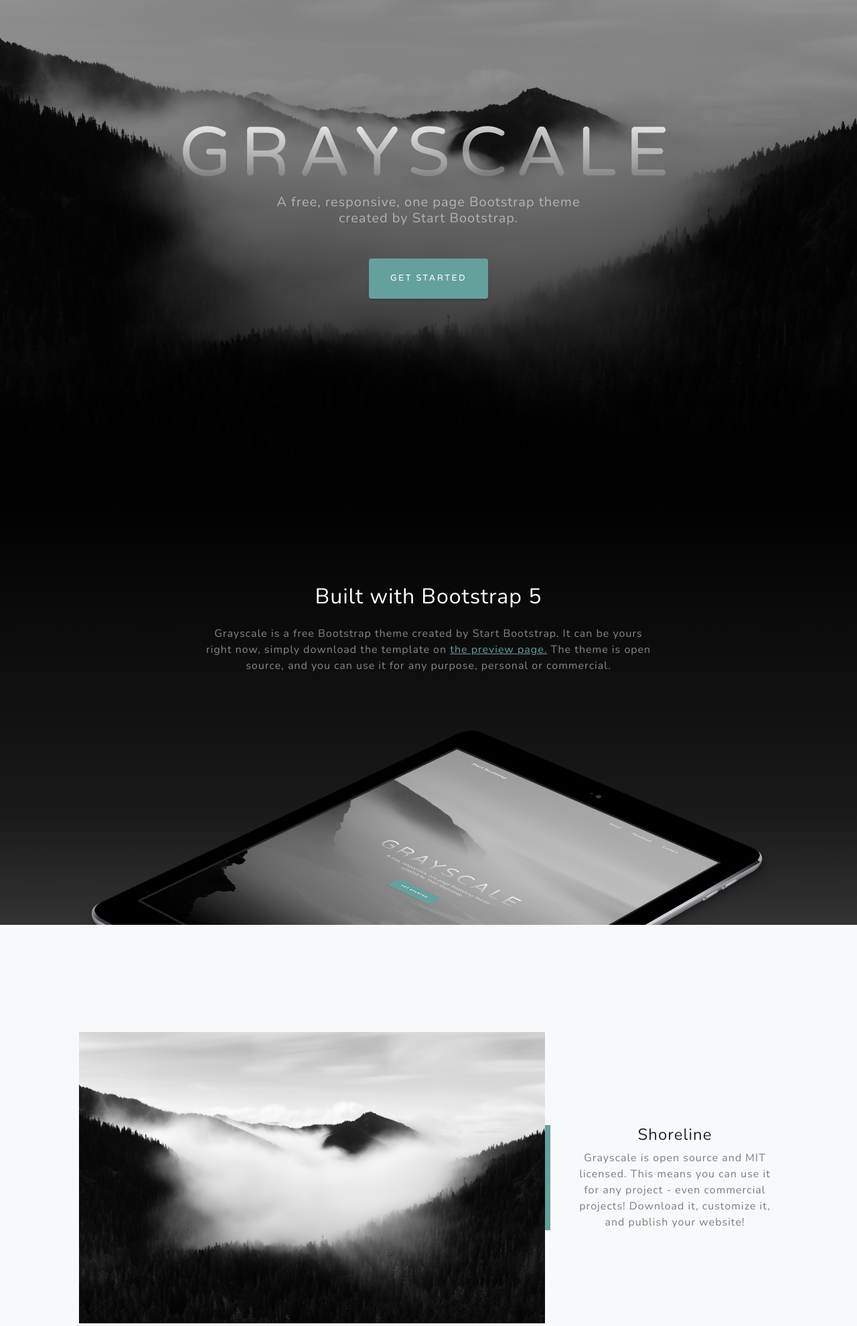
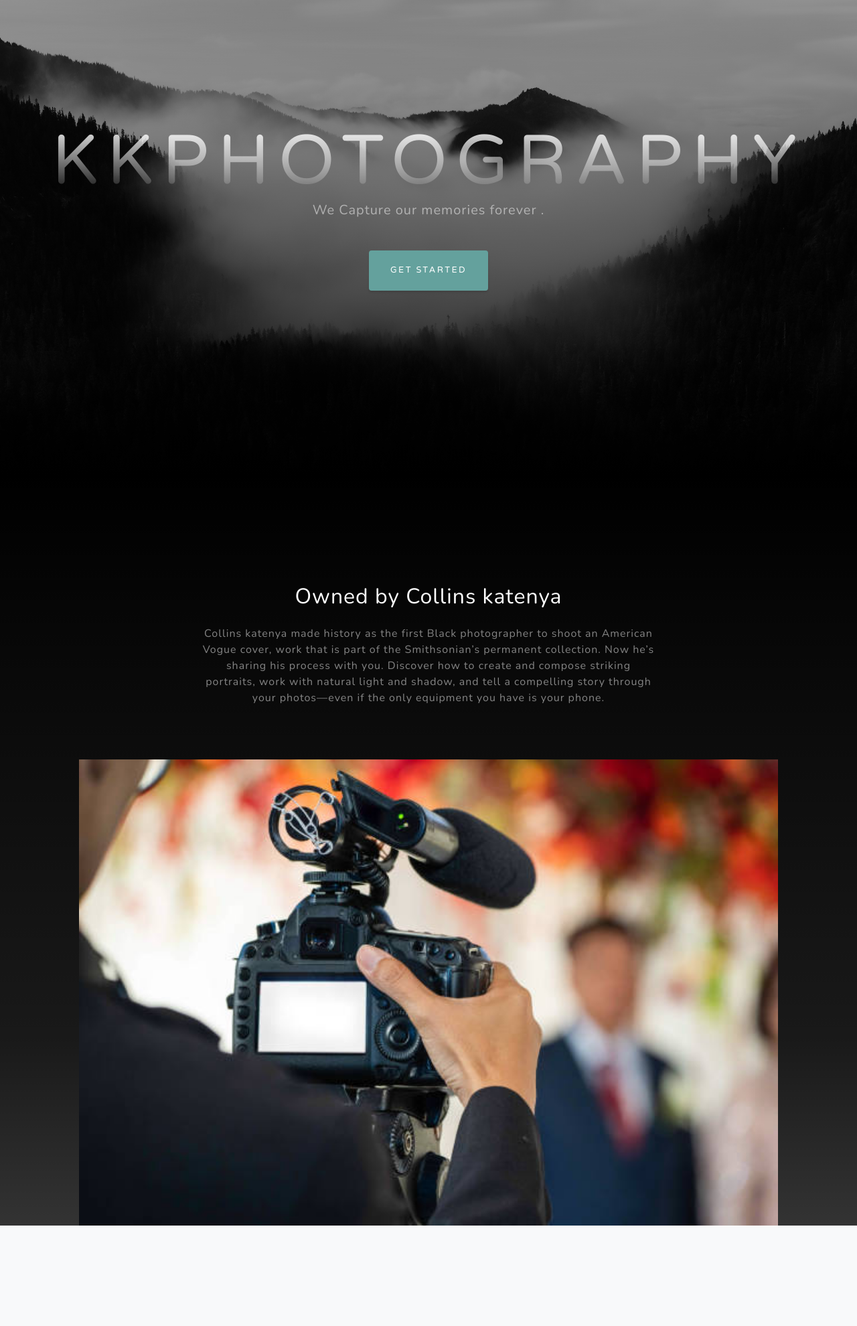
Before and after one commit to olinga-abdulaziz/kkphotography, a Django app: page / in a window 1280 px wide. Shown: the part 88-2068 px from the top of the page at 67% size. Run offline with Django 3.2, Linux system fonts and the light colour scheme; some libraries are stand-ins or nearby versions.

Commit message:
second comm

```diff
--- a/baseapp/templates/baseapp/home.html
+++ b/baseapp/templates/baseapp/home.html
@@ -6,7 +6,7 @@
         <meta name="viewport" content="width=device-width, initial-scale=1, shrink-to-fit=no" />
         <meta name="description" content="" />
         <meta name="author" content="" />
-        <title>Grayscale - Start Bootstrap Theme</title>
+        <title>Kkphotograpy - We Capture our memories forever</title>
         <link rel="icon" type="image/x-icon" href="{% static 'assets/favicon.ico' %}" />
         <!-- Font Awesome icons (free version)-->
         <script src="https://use.fontawesome.com/releases/v5.15.4/js/all.js" crossorigin="anonymous"></script>
@@ -39,8 +39,8 @@
             <div class="container px-4 px-lg-5 d-flex h-100 align-items-center justify-content-center">
                 <div class="d-flex justify-content-center">
                     <div class="text-center">
-                        <h1 class="mx-auto my-0 text-uppercase">Grayscale</h1>
-                        <h2 class="text-white-50 mx-auto mt-2 mb-5">A free, responsive, one page Bootstrap theme created by Start Bootstrap.</h2>
+                        <h1 class="mx-auto my-0 text-uppercase">KKphotography</h1>
+                        <h2 class="text-white-50 mx-auto mt-2 mb-5">We Capture our memories forever .</h2>
                         <a class="btn btn-primary" href="#about">Get Started</a>
                     </div>
                 </div>
@@ -51,15 +51,17 @@
             <div class="container px-4 px-lg-5">
                 <div class="row gx-4 gx-lg-5 justify-content-center">
                     <div class="col-lg-8">
-                        <h2 class="text-white mb-4">Built with Bootstrap 5</h2>
+                        <h2 class="text-white mb-4">Owned by Collins katenya</h2>
                         <p class="text-white-50">
-                            Grayscale is a free Bootstrap theme created by Start Bootstrap. It can be yours right now, simply download the template on
-                            <a href="https://startbootstrap.com/theme/grayscale/">the preview page.</a>
-                            The theme is open source, and you can use it for any purpose, personal or commercial.
+                            Collins katenya made history as the first Black photographer to shoot an American
+                             Vogue cover, work that is part of the Smithsonian’s permanent collection. Now he’s
+                              sharing his process with you. Discover how to create and compose striking portraits,
+                               work with natural light and shadow,
+                            and tell a compelling story through your photos—even if the only equipment you have is your phone.
                         </p>
                     </div>
                 </div>
-                <img class="img-fluid" src="{% static 'assets/img/ipad.png' %}" alt="..." />
+                <img class="img-fluid" width="1650" height="466" src="{% static 'assets/img/cam1.jpg' %}" alt="..." />
             </div>
         </section>
         <!-- Projects-->
@@ -67,23 +69,23 @@
             <div class="container px-4 px-lg-5">
                 <!-- Featured Project Row-->
                 <div class="row gx-0 mb-4 mb-lg-5 align-items-center">
-                    <div class="col-xl-8 col-lg-7"><img class="img-fluid mb-3 mb-lg-0" src="{% static 'assets/img/bg-masthead.jpg' %}" alt="..." /></div>
+                    <div class="col-xl-8 col-lg-7"><img class="img-fluid mb-3 mb-lg-0" src="{% static 'assets/img/col1.jpg' %}" alt="..." /></div>
                     <div class="col-xl-4 col-lg-5">
                         <div class="featured-text text-center text-lg-left">
-                            <h4>Shoreline</h4>
-                            <p class="text-black-50 mb-0">Grayscale is open source and MIT licensed. This means you can use it for any project - even commercial projects! Download it, customize it, and publish your website!</p>
+                            <h4>Commercia</h4>
+                            <p class="text-black-50 mb-0">Put your short commercia photography decription here , try to be open to let customers have interest with what you offer</p>
                         </div>
                     </div>
                 </div>
                 <!-- Project One Row-->
                 <div class="row gx-0 mb-5 mb-lg-0 justify-content-center">
-                    <div class="col-lg-6"><img class="img-fluid" src="{% static 'assets/img/demo-image-01.jpg' %}" alt="..." /></div>
+                    <div class="col-lg-6"><img class="img-fluid" src="{% static 'assets/img/cam4.jpg' %}" alt="..." /></div>
                     <div class="col-lg-6">
                         <div class="bg-black text-center h-100 project">
                             <div class="d-flex h-100">
                                 <div class="project-text w-100 my-auto text-center text-lg-left">
-                                    <h4 class="text-white">Misty</h4>
-                                    <p class="mb-0 text-white-50">An example of where you can put an image of a project, or anything else, along with a description.</p>
+                                    <h4 class="text-white">Potraits</h4>
+                                    <p class="mb-0 text-white-50">Put your short Potraits photography decription here , try to be open to let customers have interest with what you offer</p>
                                     <hr class="d-none d-lg-block mb-0 ms-0" />
                                 </div>
                             </div>
@@ -92,13 +94,15 @@
                 </div>
                 <!-- Project Two Row-->
                 <div class="row gx-0 justify-content-center">
-                    <div class="col-lg-6"><img class="img-fluid" src="{% static 'assets/img/demo-image-02.jpg' %}" alt="..." /></div>
+                    <div class="col-lg-6"><img class="img-fluid" src="{% static 'assets/img/cam6.jpg' %}" alt="..." /></div>
                     <div class="col-lg-6 order-lg-first">
                         <div class="bg-black text-center h-100 project">
                             <div class="d-flex h-100">
                                 <div class="project-text w-100 my-auto text-center text-lg-right">
-                                    <h4 class="text-white">Mountains</h4>
-                                    <p class="mb-0 text-white-50">Another example of a project with its respective description. These sections work well responsively as well, try this theme on a small screen!</p>
+                                    <h4 class="text-white">Fassion</h4>
+                                    <p class="mb-0 text-white-50">At Fassion, we believe Taking Agressive photo is the antidote to fast fashion.
+                                        We recognised that other photographers are congested with big-name brands and vintage pics,
+                                         making it challenging to find the unique labels and pieces you are looking for.</p>
                                     <hr class="d-none d-lg-block mb-0 me-0" />
                                 </div>
                             </div>
@@ -107,8 +111,67 @@
                 </div>
             </div>
         </section>
+        <!-- project three row -->
+
+        <div class="container">
+            <div class="row">
+                <div class="card" style="padding: 20px;">
+                    <h1>Wedding</h1>
+                    <hr>
+                    <div class="col-sm">
+                        <div class="card">
+                            <img src="{% static 'assets/img/wed1.jpg' %}" alt="">
+                            <div class="card" style="pad: 20px;">
+                                <p>put your wedding description here Lorem ipsum dolor sit amet consectetur adipisicing elit. Neque fuga repellat, vero incidunt fugit nesciunt nisi laudantium corporis aliquid assumenda?</p>
+                            </div>
+                        </div>
+                    </div>
+                    <!-- ......................... -->
+                    <div class="col-sm">
+                        <div class="card">
+                            <img src="{% static 'assets/img/cam2.jpg' %}" alt="">
+                            <div class="card" style="pad: 20px;">
+                                <p>put your wedding description here Lorem ipsum dolor sit amet consectetur adipisicing elit. Neque fuga repellat, vero incidunt fugit nesciunt nisi laudantium corporis aliquid assumenda?</p>
+                            </div>
+                        </div>
+                    </div>
+                    <div class="col-sm">
+
+                    </div>
+                </div>
+            </div>
+        </div>
+        <!-- events -->
+
+        <section class="projects-section bg-light" id="projects">
+            <div class="container px-4 px-lg-5">
+                <!-- Featured Project Row-->
+                <div class="row gx-0 mb-4 mb-lg-5 align-items-center">
+                    <div class="col-xl-8 col-lg-7"><img class="img-fluid mb-3 mb-lg-0" width="1650" height="460" src="{% static 'assets/img/event.jpg' %}" alt="..." /></div>
+                    <div class="col-xl-4 col-lg-5">
+                        <div class="featured-text text-center text-lg-left">
+                            <h4>Events</h4>
+                            <p class="text-black-50 mb-0">Put your short events photography decription here , try to be open to let customers have interest with what you offer</p>
+                        </div>
+                    </div>
+                </div>
+        <!-- corporate -->
+
+        <section class="projects-section bg-light" id="projects">
+            <div class="container px-4 px-lg-5">
+                <!-- Featured Project Row-->
+                <div class="row gx-0 mb-4 mb-lg-5 align-items-center">
+                    <div class="col-xl-4 col-lg-5">
+                        <div class="featured-text text-center text-lg-left">
+                            <h4>Corporate</h4>
+                            <p class="text-black-50 mb-0">Put your short events photography decription here , try to be open to let customers have interest with what you offer</p>
+                        </div>
+                    </div>
+                    <div class="col-xl-8 col-lg-7"><img class="img-fluid mb-3 mb-lg-0" width="1650" height="460" src="{% static 'assets/img/corporate.jpg' %}" alt="..." /></div>
+                </div>
         <!-- Signup-->
-        <section class="signup-section" id="signup">
+
+        <section class="signup-section" id="signup" style="width: 100%;">
             <div class="container px-4 px-lg-5">
                 <div class="row gx-4 gx-lg-5">
                     <div class="col-md-10 col-lg-8 mx-auto text-center">
@@ -161,7 +224,7 @@
                                 <i class="fas fa-map-marked-alt text-primary mb-2"></i>
                                 <h4 class="text-uppercase m-0">Address</h4>
                                 <hr class="my-4 mx-auto" />
-                                <div class="small text-black-50">4923 Market Street, Orlando FL</div>
+                                <div class="small text-black-50">Nairobi kenya , tom moya street.</div>
                             </div>
                         </div>
                     </div>
@@ -171,7 +234,7 @@
                                 <i class="fas fa-envelope text-primary mb-2"></i>
                                 <h4 class="text-uppercase m-0">Email</h4>
                                 <hr class="my-4 mx-auto" />
-                                <div class="small text-black-50"><a href="#!">hello@yourdomain.com</a></div>
+                                <div class="small text-black-50"><a href="#!">kkgraphics@gmail.com</a></div>
                             </div>
                         </div>
                     </div>
@@ -181,7 +244,7 @@
                                 <i class="fas fa-mobile-alt text-primary mb-2"></i>
                                 <h4 class="text-uppercase m-0">Phone</h4>
                                 <hr class="my-4 mx-auto" />
-                                <div class="small text-black-50">+1 (555) 902-8832</div>
+                                <div class="small text-black-50">+254794121416</div>
                             </div>
                         </div>
                     </div>
@@ -194,7 +257,7 @@
             </div>
         </section>
         <!-- Footer-->
-        <footer class="footer bg-black small text-center text-white-50"><div class="container px-4 px-lg-5">Copyright &copy; Your Website 2021</div></footer>
+        <footer class="footer bg-black small text-center text-white-50"><div class="container px-4 px-lg-5">Copyright &copy; abdulaziz olinga said</div></footer>
         <!-- Bootstrap core JS-->
         <script src="https://cdn.jsdelivr.net/npm/bootstrap@5.1.3/dist/js/bootstrap.bundle.min.js"></script>
         <!-- Core theme JS-->
```
Also changed, not shown: baseapp/static/assets/img/cam1.jpg (added), baseapp/static/assets/img/cam2.jpg (added), baseapp/static/assets/img/cam3.jpg (added), baseapp/static/assets/img/cam4.jpg (added), baseapp/static/assets/img/cam5.jpg (added), baseapp/static/assets/img/cam6.jpg (added), baseapp/static/assets/img/col1.jpg (added), baseapp/static/assets/img/corporate.jpg (added), baseapp/static/assets/img/dem1.jpg (added), baseapp/static/assets/img/event.jpg (added), baseapp/static/assets/img/greenbg.jpg (added), baseapp/static/assets/img/wed1.jpg (added).
